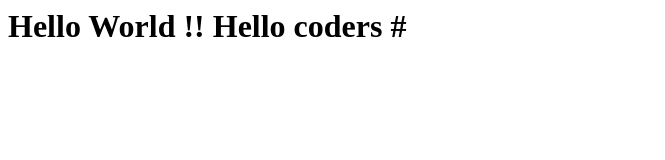
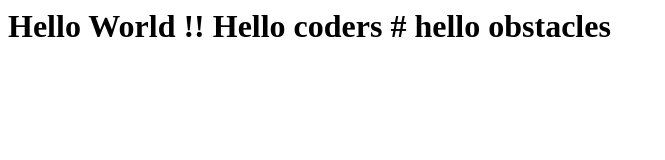
Before and after one commit to amkorg/example-repo, a plain HTML site: page index.html in a window 1280 px wide. Shown: the whole page, without its empty margins (0-665 px from the left). Drawn offline with Linux system fonts and the light colour scheme.

Commit message:
Fourth commit

```diff
--- a/index.html
+++ b/index.html
@@ -1,4 +1,5 @@
 <h1>
 	Hello World !!
 	Hello coders #
+	hello obstacles
 </h1>
```
